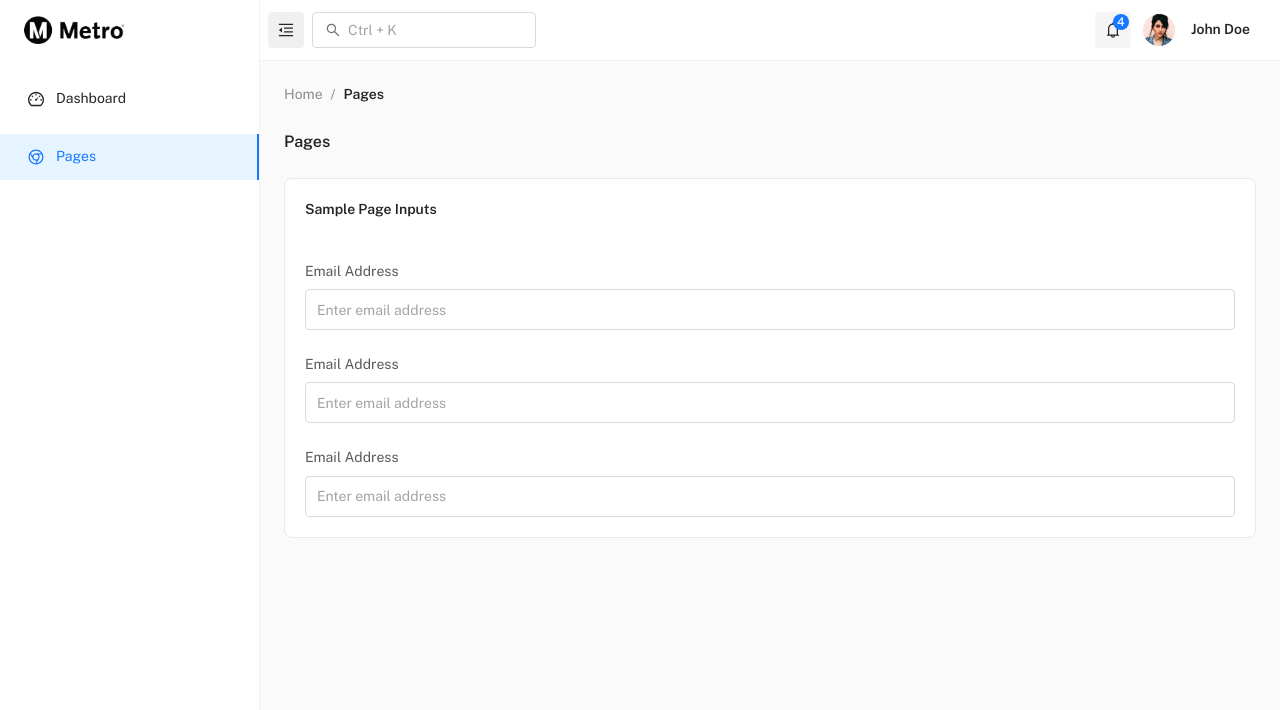
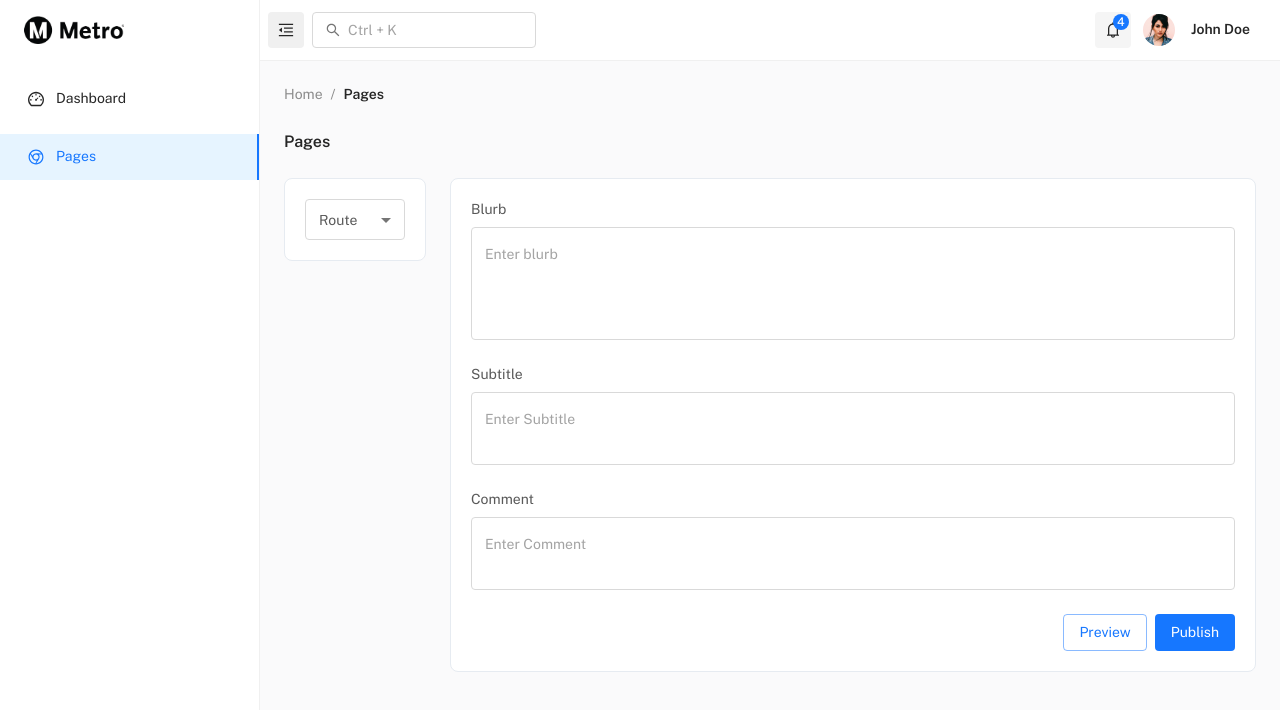
Before and after one commit to sohalmani/ssle, a React (Create React App) app: page /sample-page in a window 1280 px wide. Shown: the top 710 px of the page. Built offline with nearby package versions, Linux system fonts and the light colour scheme.

Commit message:
add text fields

```diff
--- a/src/pages/extra-pages/SamplePage.js
+++ b/src/pages/extra-pages/SamplePage.js
@@ -1,9 +1,11 @@
 // material-ui
 // material-ui
 import {
-  // Button,
+  // Box,
+  Button,
   // Checkbox,
   // Divider,
+  FormControl,
   // FormControlLabel,
   // FormHelperText,
   Grid,
@@ -11,40 +13,100 @@
   // IconButton,
   // InputAdornment,
   InputLabel,
+  MenuItem,
   OutlinedInput,
+  Select,
   Stack
   // Typography
 } from '@mui/material';
 // project import
 import MainCard from 'components/MainCard';
+import { useState } from 'react';
 
 // ==============================|| SAMPLE PAGE ||============================== //
 
-const SamplePage = () => (
-  <MainCard title="Sample Page Inputs">
+const SamplePage = () => {
+  const [route, setRoute] = useState('');
+
+  const handleRouteChange = (event) => {
+    setRoute(event.target.value);
+  };
+
+  return (
+    <Grid container spacing={3}>
+      <Grid item xs={2}>
+        <MainCard>
+          <FormControl fullWidth>
+            <InputLabel htmlFor="route">Route</InputLabel>
+            <Select id="route" value={route} name="route" label="Route" onChange={handleRouteChange}>
+              <MenuItem value={'a-line'}>A Line</MenuItem>
+              <MenuItem value={'b-line'}>B Line</MenuItem>
+              <MenuItem value={'c-line'}>C Line</MenuItem>
+            </Select>
+          </FormControl>
+        </MainCard>
+      </Grid>
+      <Grid item xs={10}>
+        <MainCard title="">
           <form>
             <Grid container spacing={3}>
               <Grid item xs={12}>
                 <Stack spacing={1}>
-            <InputLabel htmlFor="email-login">Email Address</InputLabel>
-            <OutlinedInput id="email-login" type="email" value="" name="email" placeholder="Enter email address" fullWidth />
+                  <InputLabel htmlFor="blurb">Blurb</InputLabel>
+                  <OutlinedInput
+                    id="blurb"
+                    type="text"
+                    value=""
+                    name="blurb"
+                    placeholder="Enter blurb"
+                    multiline="true"
+                    minRows={4}
+                    fullWidth
+                  />
                 </Stack>
               </Grid>
               <Grid item xs={12}>
                 <Stack spacing={1}>
-            <InputLabel htmlFor="email-login">Email Address</InputLabel>
-            <OutlinedInput id="email-login" type="email" value="" name="email" placeholder="Enter email address" fullWidth />
+                  <InputLabel htmlFor="subtitle">Subtitle</InputLabel>
+                  <OutlinedInput
+                    id="subtitle"
+                    type="text"
+                    value=""
+                    name="subtitle"
+                    placeholder="Enter Subtitle"
+                    multiline="true"
+                    minRows={2}
+                    fullWidth
+                  />
                 </Stack>
               </Grid>
               <Grid item xs={12}>
                 <Stack spacing={1}>
-            <InputLabel htmlFor="email-login">Email Address</InputLabel>
-            <OutlinedInput id="email-login" type="email" value="" name="email" placeholder="Enter email address" fullWidth />
+                  <InputLabel htmlFor="subtitle">Comment</InputLabel>
+                  <OutlinedInput
+                    id="comment"
+                    type="text"
+                    value=""
+                    name="comment"
+                    placeholder="Enter Comment"
+                    multiline="true"
+                    minRows={2}
+                    fullWidth
+                  />
+                </Stack>
+              </Grid>
+              <Grid item xs={12}>
+                <Stack spacing={1} direction="row" justifyContent="flex-end">
+                  <Button variant="outlined">Preview</Button>
+                  <Button variant="contained">Publish</Button>
                 </Stack>
               </Grid>
             </Grid>
           </form>
         </MainCard>
+      </Grid>
+    </Grid>
   );
+};
 
 export default SamplePage;
```
Lines whose indentation alone changed are shown as unchanged.
